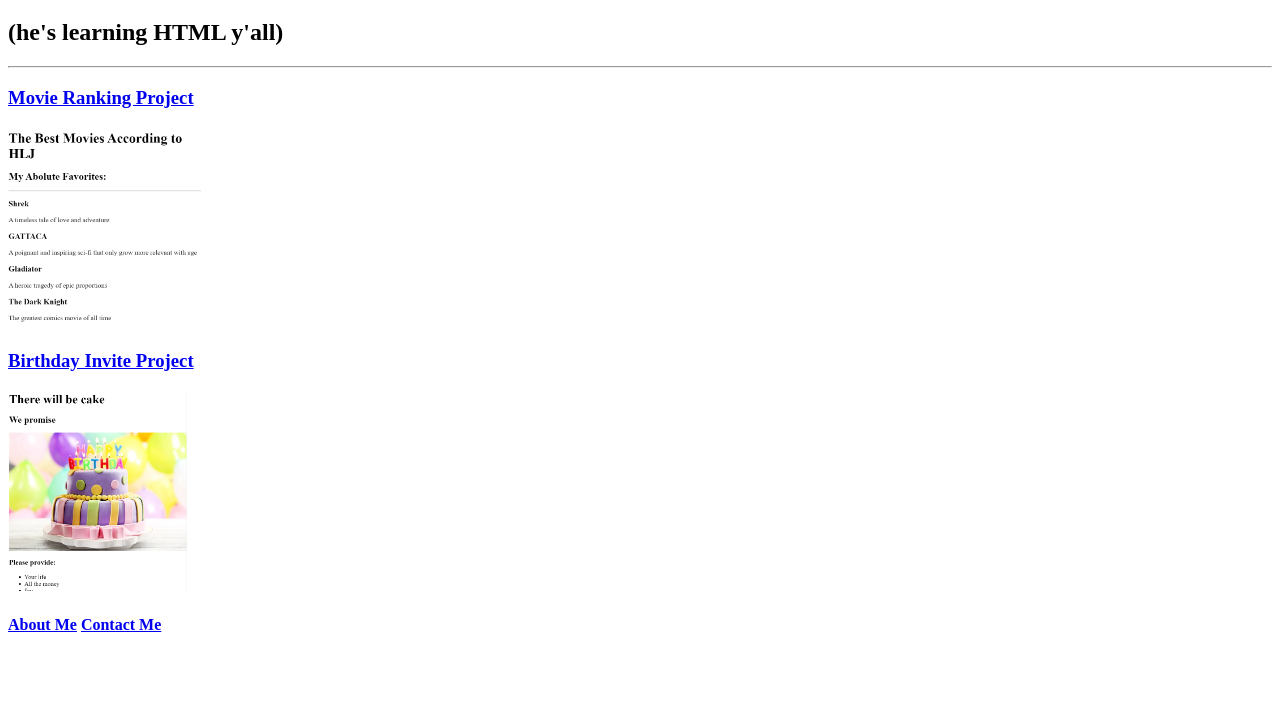
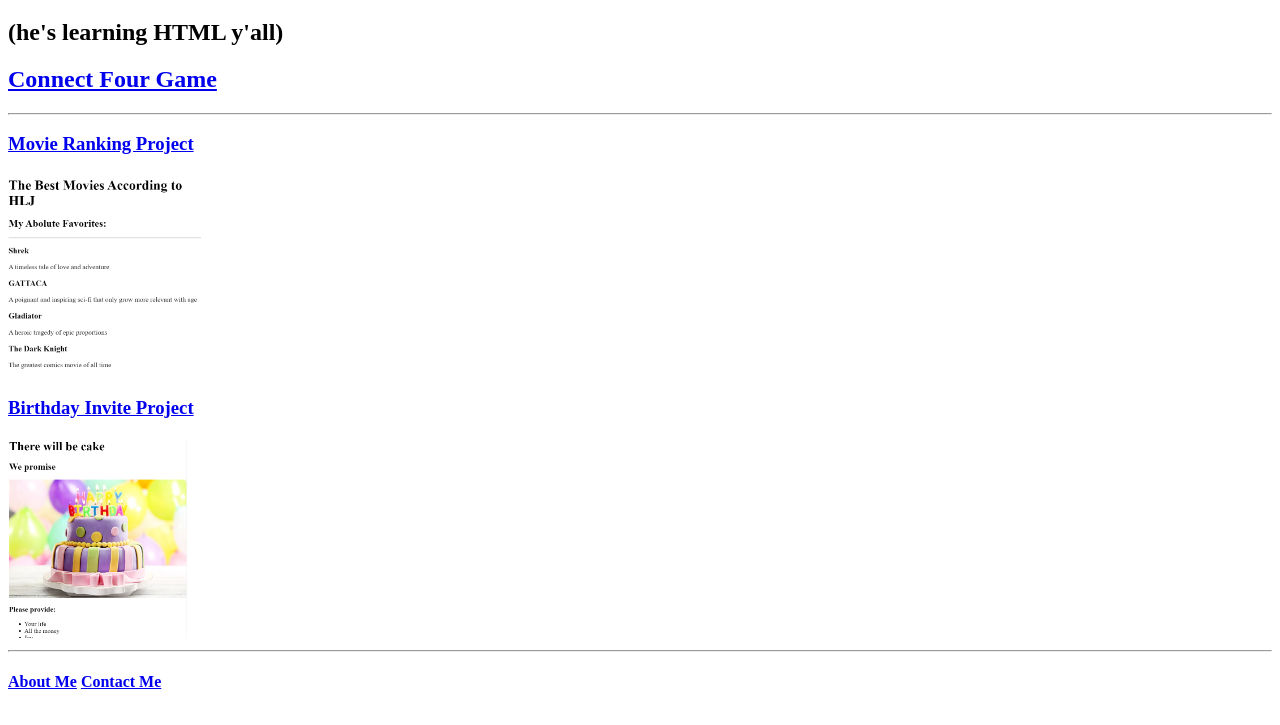
Before and after one commit to holten-j/html-portfolio, a plain HTML site: page index.html in a window 1280 px wide. Shown: the part 61-786 px from the top of the page. Drawn offline with Linux system fonts and the light colour scheme.

Commit message:
Added link to ConnectFour

```diff
--- a/index.html
+++ b/index.html
@@ -7,11 +7,13 @@
 <body>
     <h1>HLJ's Portfolio</h1>
     <h2>(he's learning HTML y'all)</h2>
+    <h2><a href="../ConnectFour/index.html"> Connect Four Game </a></h2>
     <hr/>
     <a href="./public/movie-ranking.html"><h3>Movie Ranking Project</h3></a>
     <img src="./assets/images/movie-ranking.png" height="200"/>
     <a href="./public/movie-ranking.html"><h3>Birthday Invite Project</h3></a>
     <img src="./assets/images/birthday-invite.png" height="200"/>
+    <hr/>
     <h4><a href="./public/about.html">About Me</a> <a href="./public/contact.html">Contact Me</a></h4>
 
 </body>
```
